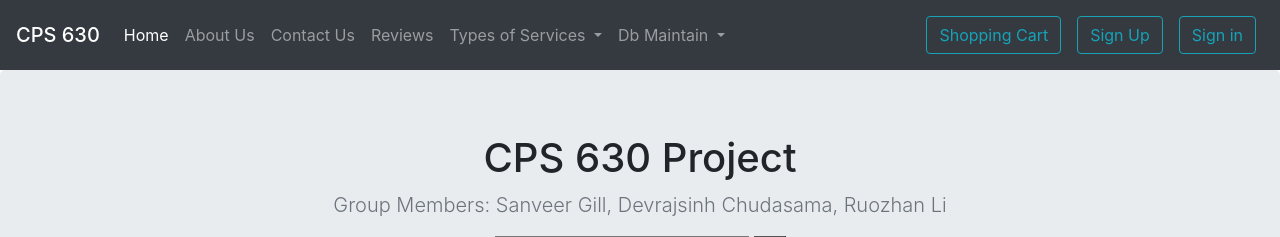
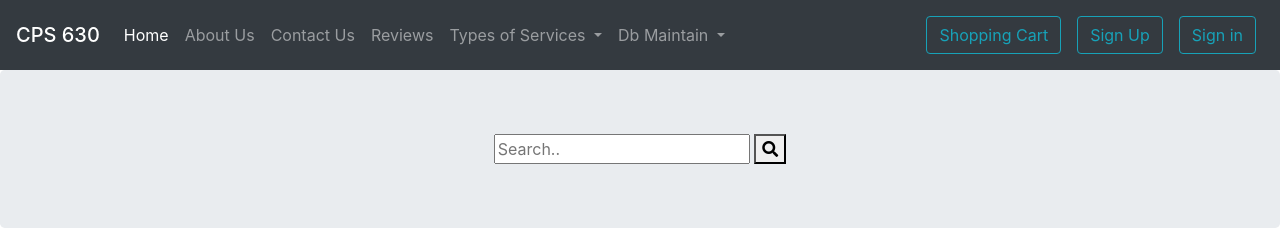
Before and after one commit to Ruozhan123/cps630, a PHP site: page / in a window 1280 px wide. Shown: the top 237 px of the page. Run offline with PHP 8.4, Linux system fonts and the light colour scheme; data comes from the database, SQL or seed files in the repository.

Commit message:
Update index.php

```diff
--- a/cps630 project/index.php
+++ b/cps630 project/index.php
@@ -102,8 +102,6 @@ $result=mysqli_query($db,$query);
 
     <section class="jumbotron text-center">
       <div class="container">
-        <h1>CPS 630 Project</h1>
-        <p class="lead text-muted">Group Members: Sanveer Gill, Devrajsinh Chudasama, Ruozhan Li</p>
       </div>
       <!--<link rel="stylesheet" href="https://cdnjs.cloudflare.com/ajax/libs/font-awesome/4.7.0/css/font-awesome.min.css"> -->
 
```
